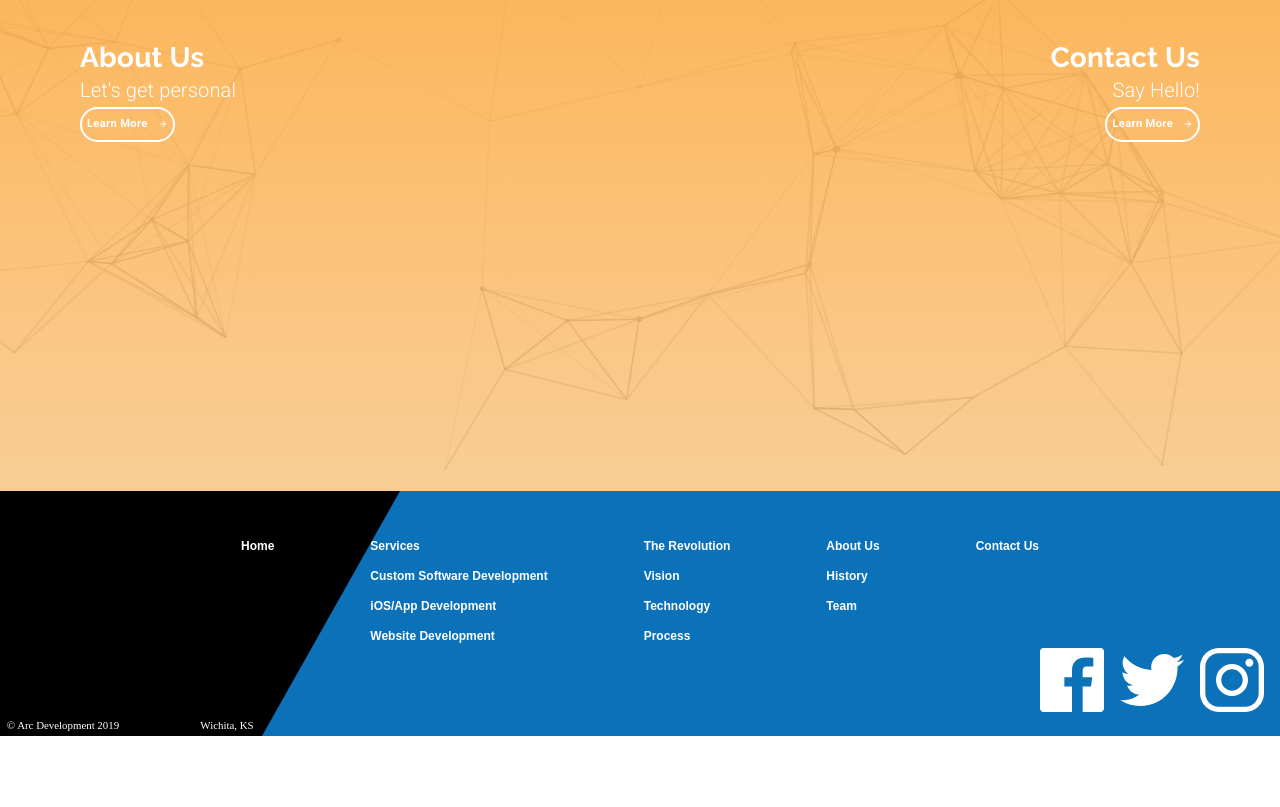
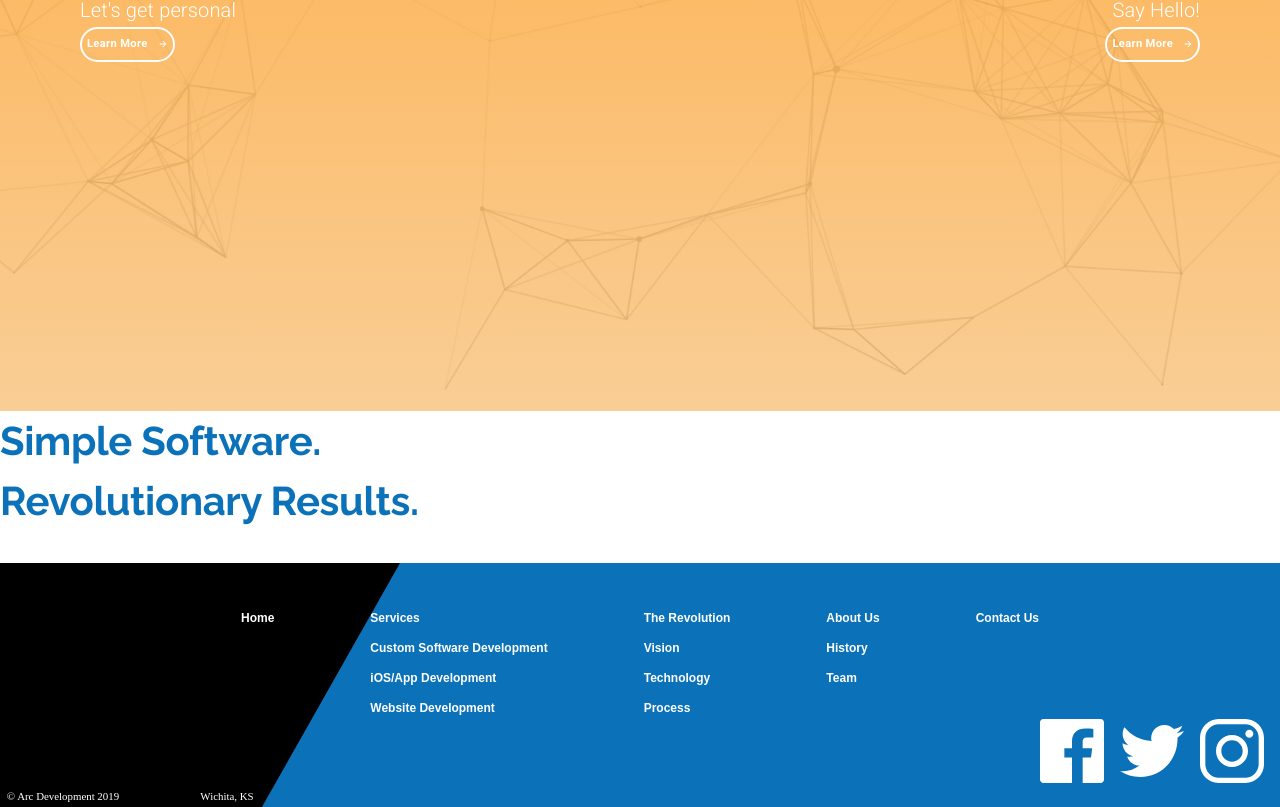
Before and after one commit to oscaramos/arc-development, a React (Create React App) app: page / in a window 1280 px wide. Shown: the part 4001-4808 px from the top of the page. Before the commit the page ends 4737 px from the top, so only its background shows below. Built offline with nearby package versions, Linux system fonts and the light colour scheme.

Commit message:
Add Card To Action + quick fix bugs

```diff
--- a/src/components/LandingPage.js
+++ b/src/components/LandingPage.js
@@ -9,7 +9,9 @@ import CardContent from '@material-ui/core/CardContent'
 import { useMediaQuery } from '@material-ui/core'
 import { makeStyles, useTheme } from '@material-ui/core/styles'
 
+import CallToAction from './CallToAction';
 import ButtonArrow from './ButtonArrow'
+
 import animationData from '../animations/landinganimation/data'
 import customSoftwareIcon from '../assets/Custom Software Icon.svg'
 import mobileAppsIcon from '../assets/mobileIcon.svg'
@@ -137,7 +139,7 @@ const LandingPage = () => {
   }
 
   return (
-    <Grid container direction='column' className={classes.mainContainer} spacing={4}>
+    <Grid container direction='column' className={classes.mainContainer}>
       {/*---- Hero Block -----*/}
       <Grid item>
         <Grid container direction='row' alignItems='center' justify='flex-end'>
@@ -195,6 +197,7 @@ const LandingPage = () => {
           <img className={classes.icon} alt='custom software icon' src={customSoftwareIcon} />
         </Grid>
       </Grid>
+
       {/*----- iOS/Android block ------ */}
       <Grid
         container direction='row'
@@ -256,7 +259,6 @@ const LandingPage = () => {
           <Card className={classes.revolutionCard}>
             <CardContent>
               <Grid container direction='column' alignItems='center'>
-
                 <Grid item>
                   <Typography variant='h3' gutterBottom>
                     The Revolution
@@ -285,7 +287,7 @@ const LandingPage = () => {
 
       {/*----- Information Block -----*/}
       <Grid item>
-        <Grid container direction={matchesXS ? 'column' : 'row'} alignItems='center' style={{ height: '50em' }}>
+        <Grid container direction={matchesXS ? 'column' : 'row'} alignItems='center' style={{ height: '50em', position: 'relative' }}>
           <Grid item xs style={{ paddingLeft: matchesXS ? 0 : '5em' }}>
             <Grid container direction='column'
                   alignItems={matchesXS ? 'center' : 'flex-start'} justify={matchesXS ? 'flex-end' : undefined}
@@ -333,6 +335,10 @@ const LandingPage = () => {
           <div className={classes.informationBackground} />
         </Grid>
       </Grid>
+      <Grid item>
+        {/*----- Call To Action Block -----*/}
+        <CallToAction />
+      </Grid>
     </Grid>
   )
 }
```
